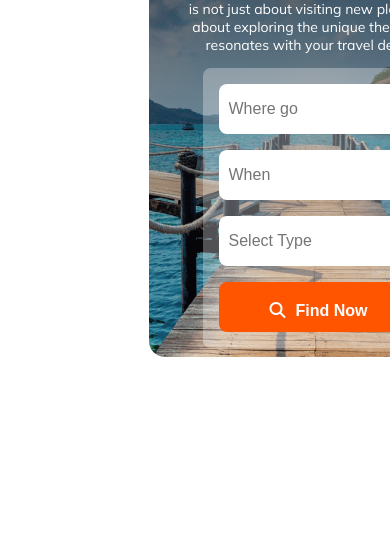
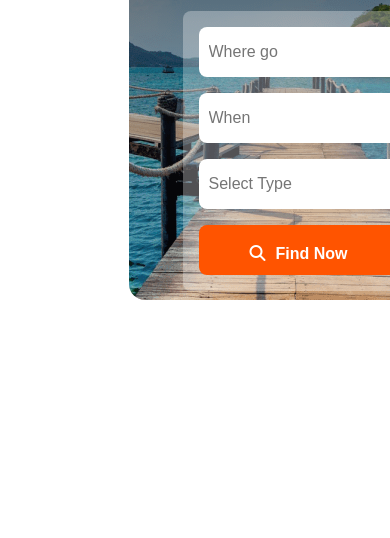
Before and after one commit to IshratMishu/Travel-Assignment2, a plain HTML site: page index.html in a window 390 px wide. Shown: the part 306-844 px from the top of the page. Drawn offline with Linux system fonts and the light colour scheme.

Commit message:
response

```diff
--- a/styles/responsive.css
+++ b/styles/responsive.css
@@ -3,8 +3,9 @@ body{
     max-width: 576px;
 }
 header{
-    margin: 65px 20px 0 20px;
-    width: 100%;
+    /* margin: 65px 5px 0 0 ; */
+    margin: 0 auto;
+
 }
 
 .website-name{
@@ -69,4 +70,21 @@ height: 33.516px;
 
 
 
+
+
+
+
+
+
+
+
+
+
+
+
+
+
+
+
+
 }
```
